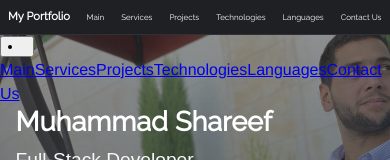
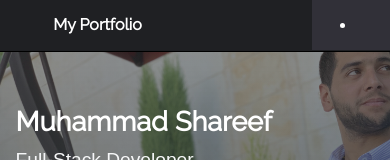
Before and after one commit to mhmdtshref/portfolio, an Angular app in the folder client/: page / in a window 390 px wide. Shown: the top 160 px of the page. Built offline with nearby package versions, Linux system fonts and the light colour scheme; no server answers.

Commit message:
Add css for nav button #77

```diff
--- a/client/src/app/navbar/navbar.component.less
+++ b/client/src/app/navbar/navbar.component.less
@@ -2,7 +2,7 @@
 
 #nav{
   height: 6vh;
-  border-bottom: 0.1px solid #313038;
+  border-bottom: 0.1px solid #000000;
 }
 
 .primary-bg{
@@ -34,8 +34,9 @@
   width: 70%;
   float: right;
   box-sizing: border-box;
+  visibility: visible;
+
 }
-
 .nav-item{
   font-family: @titles-font;
   list-style-type: none;
@@ -49,6 +50,13 @@
   }
 
 }
+
+#navDropdown {
+  visibility: hidden;
+}
+
+
+
 
 .primary-text-color {
   color: @primary-font-color;
@@ -76,34 +84,74 @@
 
 @media only screen and (max-width: 600px) {
   #navTitle {
-    font-size: 0.7em;
-    width: 20%;
+    font-size: 1em;
+    width: 50%;
   }
   #navList{
-    width: 80%;
+    visibility: hidden;
+    display: none;
   }
 
-  .nav-item{
-    a {
-      font-size: 0.7em;
+  #navDropdown {
+    visibility: visible;
+    float: right;
+    height: 98.5%;
+    width: 12%;
+
+    position: relative;
+    display: inline-block;
+
+    a:hover {
+      background-color: #ddd;
     }
 
+    button {
+      background-color: @primary-background-color;
+      color: white;
+      height: 100%;
+      width: 100%;
+      font-size: 16px;
+      border: none;
+      cursor: pointer;
+      &:hover, &:focus {
+        background-color: #2980B9;
       }
     }
 
-@media only screen and (max-width: 525px) {
-  #nav{
-    height: 4vh;
+    .dropdown-content {
+      display: none;
+      position: absolute;
+      background-color: #f1f1f1;
+      min-width: 160px;
+      overflow: auto;
+      box-shadow: 0px 8px 16px 0px rgba(0,0,0,0.2);
+      z-index: 1;
+      right: 0;
+
+      a {
+        color: black;
+        padding: 12px 16px;
+        text-decoration: none;
+        display: block;
+      }
     }
 
-  #navTitle {
-    font-size: 0.7em;
+    .show {
+      display: block;
+    }
   }
 
-  .nav-item{
-    a {
-      font-size: 0.5em;
+
 }
 
+@media only screen and (max-width: 500px) {
+  #navDropdown {
+    visibility: visible;
+    float: right;
+    height: 98.5%;
+    width: 20%;
   }
+
+
+
 }
```
Lines whose indentation alone changed are shown as unchanged.
